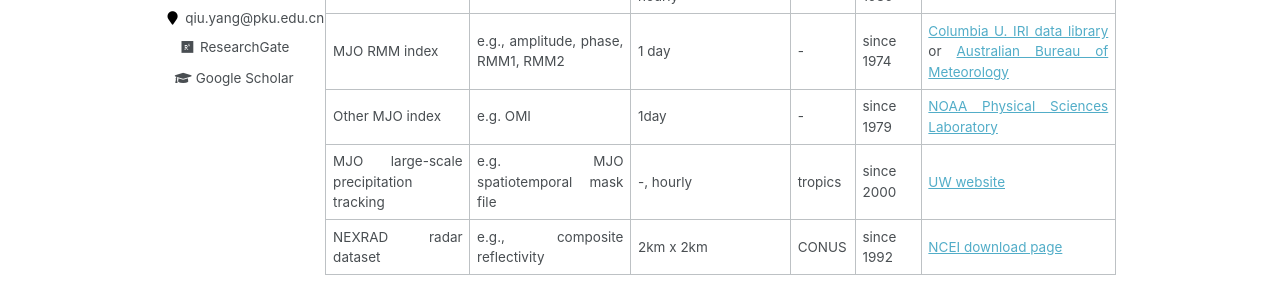
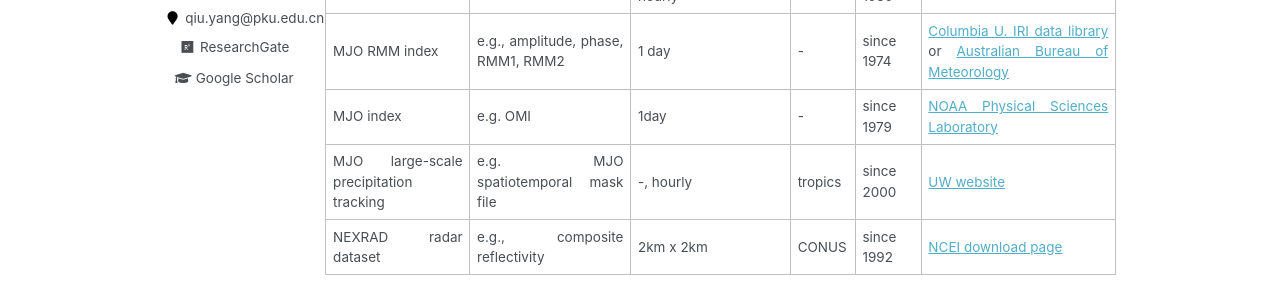
Before and after one commit to qiuyang50/qiuyang50.github.io, a Jekyll site: the page built from _pages/resource.md, in a window 1280 px wide and 1051 px high. Shown: the part 387-687 px from the top of the window. Built offline with Jekyll 4.4.1, drawn with Linux system fonts in a browser that asks for light colours.

Commit message:
Update resource.md

```diff
--- a/_pages/resource.md
+++ b/_pages/resource.md
@@ -13,7 +13,7 @@
 | GPM IMERG precipitation V07| e.g., surface precipitation rate  | 0.1deg x 0.1deg, 30min/1hr/1month  | global | since 2000 | [NASA download page](https://disc.gsfc.nasa.gov/datasets/GPM_3IMERGHH_07/summary?keywords=GPM%20IMERG) |
 | MERRA-2 reanalysis| e.g., SST                                  | 0.5deg x 0.625deg, hourly | global | since 1980 | [NASA download page](https://daac.gsfc.nasa.gov/datasets/M2T1NXOCN_5.12.4/summary)              |
 | MJO RMM index  | e.g., amplitude, phase, RMM1, RMM2            | 1 day                     | -      | since 1974 | [Columbia U. IRI data library](https://iridl.ldeo.columbia.edu/SOURCES/.BoM/.MJO/.RMM/index.html?Set-Language=en) or [Australian Bureau of Meteorology](http://www.bom.gov.au/climate/mjo/)|
-| Other MJO index  | e.g. OMI                                      | 1day                      | -      | since 1979 | [NOAA Physical Sciences Laboratory](https://psl.noaa.gov/mjo/mjoindex/)   |
+| MJO index  | e.g. OMI                                      | 1day                      | -      | since 1979 | [NOAA Physical Sciences Laboratory](https://psl.noaa.gov/mjo/mjoindex/)   |
 |MJO large-scale precipitation tracking| e.g. MJO spatiotemporal mask file | -, hourly       | tropics | since 2000 | [UW website](https://orca.atmos.washington.edu/data/lpt/index.html#imerg)|
 | NEXRAD radar dataset | e.g., composite reflectivity            | 2km x 2km                 | CONUS  | since 1992 | [NCEI download page](https://www.ncei.noaa.gov/access/metadata/landing-page/bin/iso?id=gov.noaa.ncdc:C00682) |
 
```
